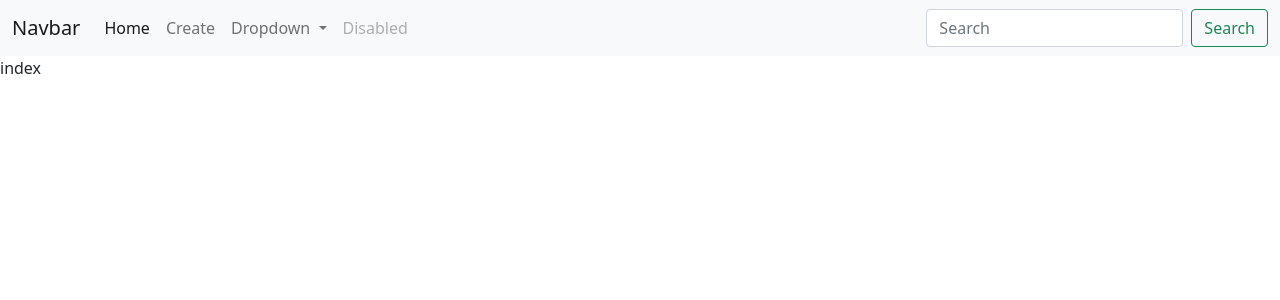
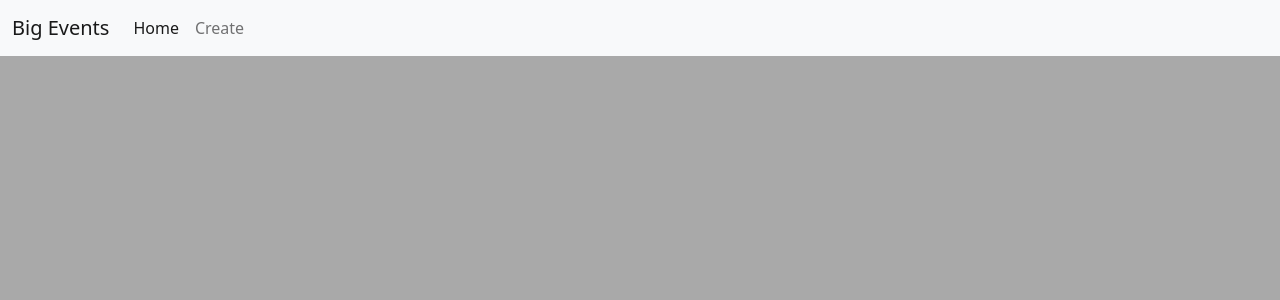
Before and after one commit to Senimtra/CF-CodeReview-13, a Symfony app: template event_management/templates/todo/index.html.twig in a window 1280 px wide. Shown: the top 300 px of the page. Run offline with Twig, Linux system fonts and the light colour scheme; the template is opened without the code that fills it, so the values that code supplies are empty; some libraries are stand-ins or nearby versions.

Commit message:
create basic card list index.html.twig

```diff
--- a/event_management/sql/sql_queries.sql
+++ b/event_management/sql/sql_queries.sql
@@ -3,7 +3,7 @@ INSERT INTO `todo` (`name`, `image`) VALUES
 ('All out Comets', 'http://shallow.codes/images_CR13/event03_all_comets_music.jpg'),
 ('Debbie Hill', 'http://shallow.codes/images_CR13/event10_debbie_hill_music.jpg'),
 ('Blurred System', 'http://shallow.codes/images_CR13/event06_blurred_system_music.jpg'),
-('Thames Marathon', 'http://shallow.codes/images_CR13/event34_thames_marathon.jpg'),
+('Thames Marathon', 'http://shallow.codes/images_CR13/event34_thames_marathon_sport.jpg'),
 ('Celestial Ridge', 'http://shallow.codes/images_CR13/event09_celestial_ridge_show.jpg'),
 ('Moonlit Circus', 'http://shallow.codes/images_CR13/event24_moonlit_circus_show.jpg'),
 ('Love Happens', 'http://shallow.codes/images_CR13/event11_love_happens_movie.jpg'),
--- a/event_management/src/Controller/TodoController.php
+++ b/event_management/src/Controller/TodoController.php
@@ -11,7 +11,9 @@ class TodoController extends AbstractController
     #[Route('/', name: 'todo')]
     public function index(): Response
     {
-        return $this->render('todo/index.html.twig');
+        // ### fetch all records from the database ###
+        $todos = $this->getDoctrine()->getRepository('App:Todo')->findAll();
+        return $this->render('todo/index.html.twig', array('todos' => $todos));
     }
     #[Route('/create', name: 'todo_create')]
     public function create(): Response
--- a/event_management/templates/base.html.twig
+++ b/event_management/templates/base.html.twig
@@ -15,10 +15,16 @@
 
         {# ### Add Bootstrap 5.0 CSS ### #}
         <link href="https://cdn.jsdelivr.net/npm/bootstrap@5.0.1/dist/css/bootstrap.min.css" rel="stylesheet" integrity="sha384-+0n0xVW2eSR5OomGNYDnhzAbDsOXxcvSN1TPprVMTNDbiYZCxYbOOl7+AMvyTG2x" crossorigin="anonymous">
+        <style>
+            body {
+                background-color: darkgrey;
+            }
+        </style>
     </head>
     <body>
         {% include "components/navbar.html.twig" %}
         {% block body %}{% endblock %}
+
         {# ### Add Bootstrap 5.0 JavaScript-bundle ### #}
         <script src="https://cdn.jsdelivr.net/npm/bootstrap@5.0.1/dist/js/bootstrap.bundle.min.js" integrity="sha384-gtEjrD/SeCtmISkJkNUaaKMoLD0//ElJ19smozuHV6z3Iehds+3Ulb9Bn9Plx0x4" crossorigin="anonymous"></script>
     </body>
--- a/event_management/templates/components/navbar.html.twig
+++ b/event_management/templates/components/navbar.html.twig
@@ -1,36 +1,23 @@
+{# ### Bootstrap navbar ### #}
 <nav class="navbar navbar-expand-sm navbar-light bg-light">
   <div class="container-fluid">
-    <a class="navbar-brand" href="#">Navbar</a>
+    <a class="navbar-brand" href="#">Big Events</a>
     <button class="navbar-toggler" type="button" data-bs-toggle="collapse" data-bs-target="#navbarSupportedContent" aria-controls="navbarSupportedContent" aria-expanded="false" aria-label="Toggle navigation">
       <span class="navbar-toggler-icon"></span>
     </button>
     <div class="collapse navbar-collapse" id="navbarSupportedContent">
       <ul class="navbar-nav me-auto mb-2 mb-lg-0">
         <li class="nav-item">
+
+          {# ### Route to index.html.twig ### #}
           <a class="nav-link active" aria-current="page" href="/">Home</a>
         </li>
         <li class="nav-item">
+
+          {# ### Route to create.html.twig ### #}
           <a class="nav-link" href="/create">Create</a>
         </li>
-        <li class="nav-item dropdown">
-          <a class="nav-link dropdown-toggle" href="#" id="navbarDropdown" role="button" data-bs-toggle="dropdown" aria-expanded="false">
-            Dropdown
-          </a>
-          <ul class="dropdown-menu" aria-labelledby="navbarDropdown">
-            <li><a class="dropdown-item" href="#">Action</a></li>
-            <li><a class="dropdown-item" href="#">Another action</a></li>
-            <li><hr class="dropdown-divider"></li>
-            <li><a class="dropdown-item" href="#">Something else here</a></li>
-          </ul>
-        </li>
-        <li class="nav-item">
-          <a class="nav-link disabled" href="#" tabindex="-1" aria-disabled="true">Disabled</a>
-        </li>
       </ul>
-      <form class="d-flex">
-        <input class="form-control me-2" type="search" placeholder="Search" aria-label="Search">
-        <button class="btn btn-outline-success" type="submit">Search</button>
-      </form>
     </div>
   </div>
 </nav>
--- a/event_management/templates/todo/index.html.twig
+++ b/event_management/templates/todo/index.html.twig
@@ -1,7 +1,33 @@
 {% extends 'base.html.twig' %}
+{% block body %}
+    <div class="container-fluid">
+        <div class="row">
 
-{% block body %}
+            {# ### Looping through todo to get the values from all records ### #}
+            {% for todo in todos %}
 
-    index
+            <div class="col-4">
+                <div class="card">
+                    <img src="{{todo.image}}" class="card-img-top" alt="...">
+                    <div class="card-body">
+                        <h5 class="card-title">{{todo.name}}</h5>
+
+                    {# <td>{{todo.date|date('F j, Y, g:i a')}}</td> the duedate of the todo, when we want to print a date we must choose the format |date('F j, Y, g:i a') otherwise we will have error #}
+
+                        <p class="card-text">Some quick example text to build on the card title and make up the bulk of the card's content.</p>
+
+                        {# ### CRUD-buttons details/edit/delete ### #}
+
+                        <a href="/details/{{todo.id}}" class="btn btn-success">View</a>
+                        <a href="/edit/{{todo.id}}" class="btn btn-warning">Edit</a>
+                        <a href="/delete/{{todo.id}}" class="btn btn-danger">Delete</a>
+                    </div>
+                </div>
+            </div>
+
+            {% endfor %}
+
+        </div>
+    </div>
 
 {% endblock %}
```
